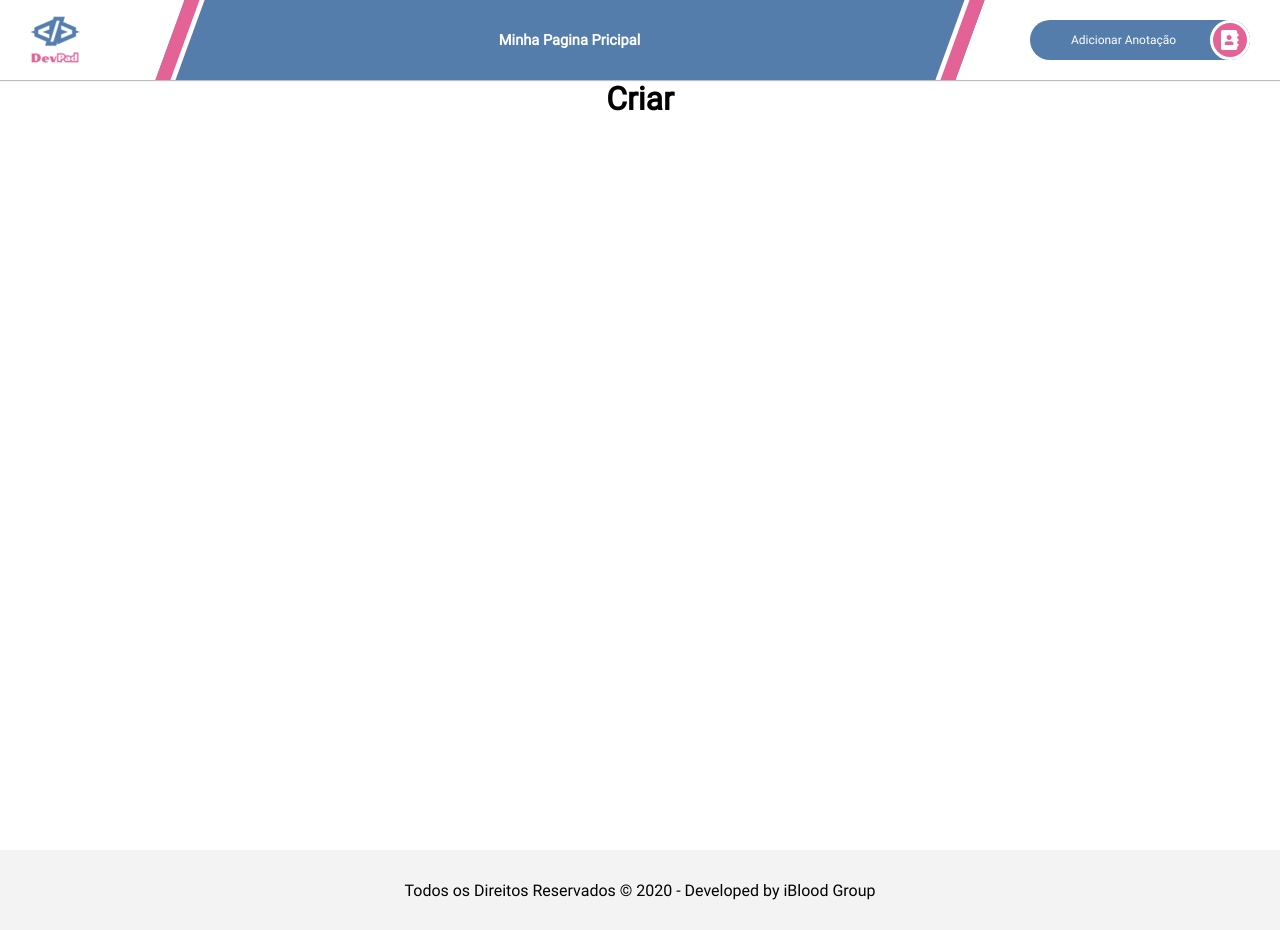
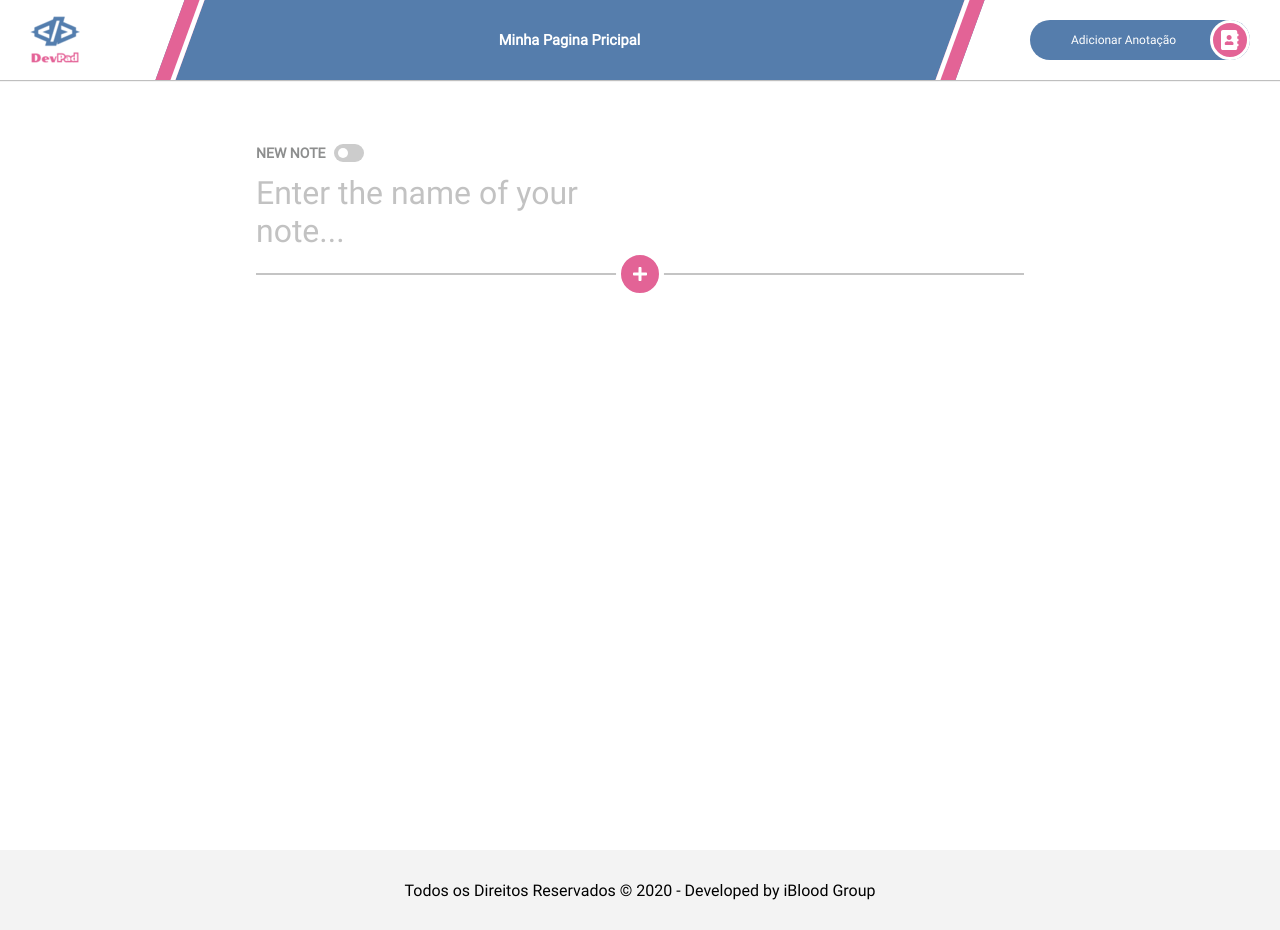
Before and after one commit to lavininhamelo/devpad, a React (Create React App) app: page /criar in a window 1280 px wide. Built offline with nearby package versions, Linux system fonts and the light colour scheme.

Commit message:
fet: inital create note page and title

```diff
--- a/package.json
+++ b/package.json
@@ -16,6 +16,7 @@
     "react-icons": "^3.11.0",
     "react-router-dom": "^5.2.0",
     "react-scripts": "3.4.3",
+    "react-switch": "^5.0.1",
     "react-toastify": "^6.0.8",
     "styled-components": "^5.1.1"
   },
--- a/src/components/Header/index.js
+++ b/src/components/Header/index.js
@@ -14,6 +14,7 @@ export default ({ name }) => {
           <div className="spacefinal"></div>
           <span className="header-name"> {name || 'Sem nome'}</span>
         </div>
+
         <ButtonIcon
           name="Adicionar Anotação"
           icon={faAddressBook}
--- /dev/null
+++ b/src/components/NewBlock/index.js
@@ -0,0 +1,90 @@
+import React, { useState, useEffect } from 'react';
+import TagBlock from '../TagBlock/index';
+import { FaPlus } from 'react-icons/fa';
+
+import { Container, RoundedButton, LineAction, Tags } from './style';
+const child2 = {
+  key: 1,
+  name: 'Filho2',
+  color: '#557DAC',
+  outlined: true,
+  children: [],
+};
+const child = {
+  key: 1,
+  name: 'Filho',
+  color: '#557DAC',
+  outlined: true,
+  children: [child2, child2, child2],
+};
+const Opts = [
+  {
+    key: 1,
+    name: 'Texto',
+    color: '#557DAC',
+    outlined: true,
+    children: [child],
+  },
+  {
+    key: 2,
+    name: 'Arquivo',
+    color: '#557DAC',
+    outlined: true,
+    children: [child],
+  },
+  {
+    key: 3,
+    name: 'Código',
+    color: '#557DAC',
+    outlined: true,
+    children: [child],
+  },
+  {
+    key: 4,
+    name: 'Link',
+    color: '#557DAC',
+    outlined: true,
+    children: [child],
+  },
+];
+export default () => {
+  const [focus, setFocus] = useState(false);
+  useEffect(() => {
+    if (focus) {
+      document.title = `On Focus`;
+    } else document.title = `OFF Focus`;
+  }, [focus]);
+
+  return (
+    <Container
+      onMouseEnter={() => setFocus(true)}
+      onMouseLeave={() => setFocus(false)}
+    >
+      <LineAction>
+        <hr />
+        <RoundedButton>
+          <FaPlus />
+        </RoundedButton>
+      </LineAction>
+      <Tags>
+        {focus && (
+          <>
+            {Opts &&
+              Opts.map(({ name, color, dense, outlined, children }, index) => {
+                return (
+                  <TagBlock
+                    key={index}
+                    color={color}
+                    name={name}
+                    dense={dense}
+                    outlined={outlined}
+                    children={children}
+                  />
+                );
+              })}
+          </>
+        )}
+      </Tags>
+    </Container>
+  );
+};
--- /dev/null
+++ b/src/components/NewBlock/style.js
@@ -0,0 +1,45 @@
+import styled from 'styled-components';
+
+export const Container = styled.div`
+  display: flex;
+  flex-direction: column;
+  justify-content: center;
+  align-items: center;
+  width: 100%;
+`;
+
+export const RoundedButton = styled.div`
+  display: flex;
+  justify-content: center;
+  align-items: center;
+  color: #fff;
+  width: 48px;
+  height: 48px;
+  background: #e36396;
+  border: 5px solid #ffffff;
+  border-radius: 93px;
+  z-index: 2;
+  :hover {
+    background: #d65c8c;
+  }
+`;
+
+export const LineAction = styled.div`
+  display: flex;
+  justify-content: center;
+  align-items: center;
+  hr {
+    position: absolute;
+    width: 60%;
+    background: #c4c4c4;
+    border: 1px solid #c4c4c4;
+  }
+`;
+
+export const Tags = styled.div`
+  display: flex;
+  justify-content: space-between;
+  align-items: flex-start;
+  margin-top: 32px;
+  width: 100%;
+`;
--- /dev/null
+++ b/src/components/TagBlock/index.js
@@ -0,0 +1,50 @@
+import React, { useState, useEffect } from 'react';
+import TagBlock from './index';
+import { Container, Tag, Childrens, Line } from './style';
+
+export default ({ color, name, outlined, dense, children, ...rest }) => {
+  const [focus, setFocus] = useState(false);
+  useEffect(() => {
+    if (focus) {
+      document.title = `On Focus`;
+    } else document.title = `OFF Focus`;
+  }, [focus]);
+
+  return (
+    <Container
+      onMouseEnter={() => setFocus(true)}
+      onMouseLeave={() => setFocus(false)}
+    >
+      <Tag
+        color={color}
+        outlined={outlined}
+        dense={dense}
+        children={children}
+        {...rest}
+      >
+        <p>{name}</p>
+      </Tag>
+      {focus && children[0] && <Line />}
+      <Childrens>
+        {focus && children[0] && (
+          <>
+            {children.map(
+              ({ name, color, dense, outlined, children }, index) => {
+                return (
+                  <TagBlock
+                    key={index}
+                    color={color}
+                    name={name}
+                    dense={dense}
+                    outlined={outlined}
+                    children={children}
+                  />
+                );
+              },
+            )}
+          </>
+        )}
+      </Childrens>
+    </Container>
+  );
+};
--- /dev/null
+++ b/src/components/TagBlock/style.js
@@ -0,0 +1,43 @@
+import styled from 'styled-components';
+
+export const Container = styled.div`
+  display: flex;
+  flex-direction: column;
+  align-items: center;
+  justify-content: center;
+`;
+
+export const Childrens = styled.div`
+  display: flex;
+  flex-direction: row;
+`;
+
+export const Line = styled.div`
+  width: 2px;
+  background: #557dac;
+  height: 50px;
+`;
+
+export const Tag = styled.div`
+  display: flex;
+  align-items: center;
+  justify-content: center;
+  text-transform: uppercase;
+  border: 2px solid ${(props) => props.color};
+  background: ${(props) => (props.outlined ? 'transparent' : props.color)};
+  color: ${(props) => (props.outlined ? props.color : 'white')};
+  border-radius: 23px;
+  padding: ${(props) => (props.dense ? '3.5px 10px' : '7px 12px')};
+  width: auto;
+  font-weight: bold;
+  margin-right: 5px;
+  height: ${(props) => (props.dense ? '23px' : '30px')};
+  font-size: 10px;
+  flex-grow: 0 !important;
+  transition: background 200ms ease;
+  :hover {
+    cursor: pointer;
+    color: ${(props) => (props.outlined ? 'white' : props.color)};
+    background: ${(props) => (props.outlined ? props.color : 'white')};
+  }
+`;
--- a/src/pages/CreateNote/index.js
+++ b/src/pages/CreateNote/index.js
@@ -1,9 +1,36 @@
-import React from 'react';
-
-// import { Container } from './styles';
+import React, { useState } from 'react';
+import Switch from 'react-switch';
+import NewBlock from '../../components/NewBlock';
+import { Container, Caption, TitleInput } from './style';
 
 function CreateNote() {
-  return <h1>Criar</h1>;
+  const [type, setType] = useState(false);
+  return (
+    <Container>
+      <Caption>
+        <h2>new note</h2>{' '}
+        <Switch
+          onChange={() => setType(!type)}
+          checked={type}
+          checkedIcon={false}
+          uncheckedIcon={false}
+          height={18}
+          width={30}
+          handleDiameter={10}
+          offColor="#CCC"
+          onColor="#86d3ff"
+        />
+      </Caption>
+      <TitleInput>
+        <textarea
+          rows="2"
+          placeholder="Enter the name of your note..."
+          maxlength="150"
+        ></textarea>
+      </TitleInput>
+      <NewBlock />
+    </Container>
+  );
 }
 
 export default CreateNote;
--- a/src/pages/CreateNote/style.js
+++ b/src/pages/CreateNote/style.js
@@ -0,0 +1,35 @@
+import styled from 'styled-components';
+
+export const Container = styled.div`
+  display: flex;
+  width: 60%;
+  flex-direction: column;
+  padding: 64px 0px;
+`;
+
+export const Caption = styled.div`
+  display: flex;
+  align-items: center;
+  h2 {
+    margin-right: 8px;
+    font-weight: bold;
+    font-size: 14px;
+    color: #8d8e8e;
+    text-transform: uppercase;
+  }
+`;
+
+export const TitleInput = styled.div`
+  display: flex;
+  align-items: center;
+  margin-top: 12px;
+  textarea {
+    font-size: 32px;
+    border: 0px;
+    color: #2b2929;
+    resize: none;
+    ::placeholder {
+      color: #c2c2c2;
+    }
+  }
+`;
```
Also changed, not shown: 1 other file (tests, documents, lock files or other folders).
